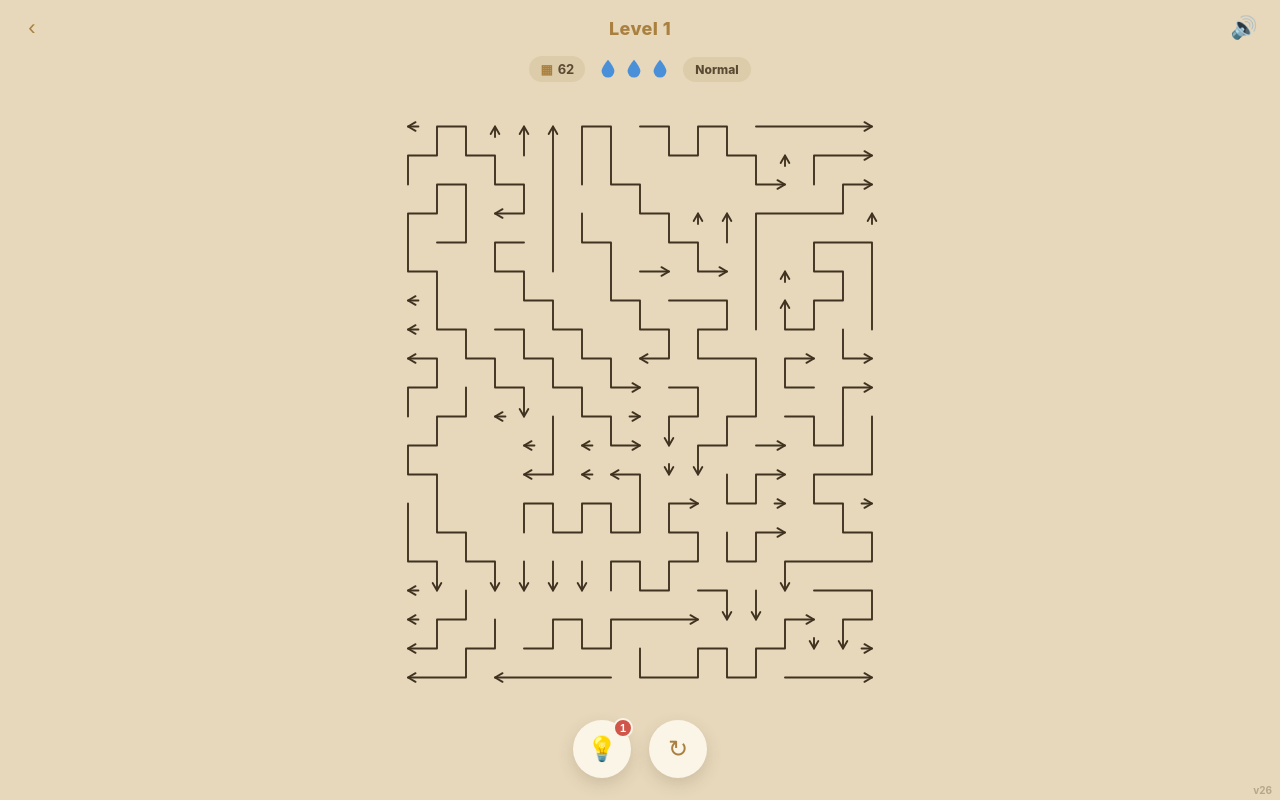
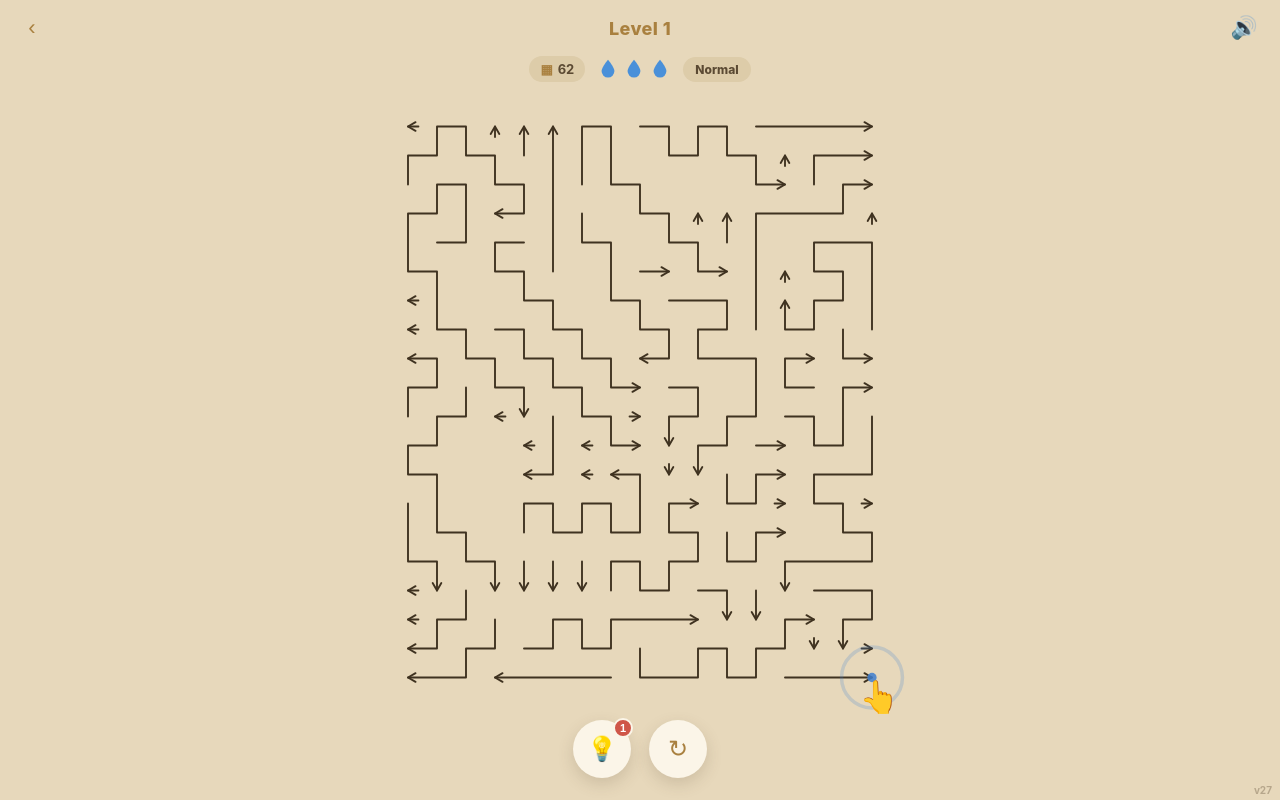
Before and after one commit to kiroaiwebdev-oss/Game, a website with bundled scripts: page index.html in a window 1280 px wide. Both pictures are taken after a click on the button "Play". Built offline with nearby package versions, Linux system fonts and the light colour scheme.

Commit message:
Best-practice polish: visual onboarding, ambient audio, cover template
- Visual in-gameplay onboarding: pulsing 'tap here' ripple + finger on a free
  arrow on level 1; skippable (dismissed on first tap); shown once (localStorage)
- Shorter menu text (limit text per CrazyGames onboarding guidance)
- Soft, slowly-breathing ambient pad (very low volume; muted by the mute button)
- assets/cover.svg: 1600x900 cover template to export as PNG
- v27; rebuilt release/arrowzen-crazygames.zip

```diff
--- a/index.html
+++ b/index.html
@@ -24,6 +24,6 @@
     <script>window.ARROW_PUZZLE_PLATFORM = 'itchio';</script>
     Default (no script / unknown) = 'local'.
   -->
-  <script type="module" src="src/main.js?v=26"></script>
+  <script type="module" src="src/main.js?v=27"></script>
 </body>
 </html>
--- a/src/game/audio.js
+++ b/src/game/audio.js
@@ -20,6 +20,38 @@ export class AudioEngine {
       this.master.connect(this.ctx.destination);
     }
     if (this.ctx.state === 'suspended') this.ctx.resume();
+    this._startAmbient();
+  }
+
+  // A very soft, slowly-breathing pad for a calm atmosphere (routed through
+  // master, so the mute button silences it too).
+  _startAmbient() {
+    if (!this.ctx || this.ambient) return;
+    const g = this.ctx.createGain();
+    g.gain.value = 0.05; // very subtle
+    const lp = this.ctx.createBiquadFilter();
+    lp.type = 'lowpass';
+    lp.frequency.value = 650;
+    // Slow "breathing" on the volume.
+    const lfo = this.ctx.createOscillator();
+    lfo.frequency.value = 0.08;
+    const lfoGain = this.ctx.createGain();
+    lfoGain.gain.value = 0.03;
+    lfo.connect(lfoGain);
+    lfoGain.connect(g.gain);
+    lfo.start();
+    // Soft low chord (C3, G3, C4), slightly detuned.
+    const oscs = [130.81, 196.0, 261.63].map((f, i) => {
+      const o = this.ctx.createOscillator();
+      o.type = 'sine';
+      o.frequency.value = f * (1 + i * 0.001);
+      o.connect(g);
+      o.start();
+      return o;
+    });
+    g.connect(lp);
+    lp.connect(this.master);
+    this.ambient = { g, oscs, lfo };
   }
 
   setMuted(muted) {
--- a/src/game/game.js
+++ b/src/game/game.js
@@ -27,6 +27,7 @@ export class Game {
     this.board = null;
     this.lives = 0; this.maxLives = 3; this.hints = 1;
     this.busy = false; this._running = false;
+    this.onboardCell = null; // visual "tap here" hint on the very first level
   }
 
   start() { if (!this._running) { this._running = true; this._loop(); } }
@@ -47,6 +48,13 @@ export class Game {
     this.animator.spawnAll(this.board.allArrows());
     this.state = GameState.PLAYING;
     this.busy = false;
+    // First-ever level: show a visual "tap here" hint on a free arrow (skippable
+    // — it disappears on the first tap). Shown only once, then never again.
+    this.onboardCell = null;
+    if (this.levelIndex === 0 && !isOnboarded()) {
+      const a = findHint(this.board);
+      if (a) { const h = this.board.head(a); this.onboardCell = { x: h.x, y: h.y }; }
+    }
     this.adapter.gameplayStart();
     this.hud.onLevelStart(this);
   }
@@ -61,6 +69,8 @@ export class Game {
 
   handleTap(cssX, cssY) {
     if (this.state !== GameState.PLAYING || this.busy) return;
+    // First tap dismisses the onboarding hint (skippable).
+    if (this.onboardCell) { this.onboardCell = null; setOnboarded(); }
     const cell = this.view.screenToCell(cssX, cssY);
     if (!cell) return;
     const id = this.board.occupant(cell.x, cell.y);
@@ -204,7 +214,7 @@ export class Game {
     const frame = () => {
       if (!this._running) return;
       this.animator.update();
-      if (this.board) this.view.render(this.buildDrawList());
+      if (this.board) this.view.render(this.buildDrawList(), this.onboardCell);
       requestAnimationFrame(frame);
     };
     requestAnimationFrame(frame);
@@ -220,3 +230,11 @@ export function saveProgress(unlockedUpTo) {
   try { const cur = loadProgress(); if (unlockedUpTo > cur) localStorage.setItem(PROGRESS_KEY, String(unlockedUpTo)); }
   catch (_) {}
 }
+
+const ONBOARD_KEY = 'arrowzen.onboarded';
+export function isOnboarded() {
+  try { return localStorage.getItem(ONBOARD_KEY) === '1'; } catch (_) { return false; }
+}
+export function setOnboarded() {
+  try { localStorage.setItem(ONBOARD_KEY, '1'); } catch (_) {}
+}
--- a/src/render/board2d.js
+++ b/src/render/board2d.js
@@ -113,11 +113,43 @@ export class Board2D {
     ctx.restore();
   }
 
-  render(items) {
+  render(items, onboard) {
     this._layout();
     const ctx = this.ctx;
     ctx.fillStyle = COLORS.paper;
     ctx.fillRect(0, 0, this.canvas.width, this.canvas.height);
     for (const it of items) this._drawArrow(it);
+    if (onboard) this._drawTapHint(onboard);
+  }
+
+  // Visual onboarding: a pulsing "tap here" ripple + finger over a free arrow.
+  _drawTapHint(cell) {
+    const ctx = this.ctx;
+    const [cx, cy] = this.cellToScreen(cell.x, cell.y);
+    const t = performance.now() / 1000;
+    const p = (t % 1.2) / 1.2; // 0..1 loop
+    const r = this.cell * 0.45 + p * this.cell * 1.0;
+    ctx.save();
+    // Expanding ripple ring.
+    ctx.globalAlpha = (1 - p) * 0.55;
+    ctx.strokeStyle = COLORS.escape;
+    ctx.lineWidth = Math.max(2, this.cell * 0.12);
+    ctx.beginPath();
+    ctx.arc(cx, cy, r, 0, Math.PI * 2);
+    ctx.stroke();
+    // Solid centre dot.
+    ctx.globalAlpha = 0.85;
+    ctx.fillStyle = COLORS.escape;
+    ctx.beginPath();
+    ctx.arc(cx, cy, this.cell * 0.16, 0, Math.PI * 2);
+    ctx.fill();
+    // Finger cue (gentle bob).
+    ctx.globalAlpha = 1;
+    const bob = Math.sin(t * 4) * this.cell * 0.06;
+    ctx.font = `${Math.round(this.cell * 1.1)}px serif`;
+    ctx.textAlign = 'center';
+    ctx.textBaseline = 'top';
+    ctx.fillText('\u{1F446}', cx + this.cell * 0.25, cy + this.cell * 0.2 + bob);
+    ctx.restore();
   }
 }
--- a/src/ui/hud.js
+++ b/src/ui/hud.js
@@ -8,7 +8,7 @@ const DROP_FULL = `<svg viewBox="0 0 24 24" class="hsvg"><path d="M12 2C12 2 5 1
 const DROP_EMPTY = `<svg viewBox="0 0 24 24" class="hsvg"><path d="M12 2C12 2 5 10.2 5 14.3A7 7 0 0 0 19 14.3C19 10.2 12 2 12 2z" fill="#d8c8a6"/></svg>`;
 
 // Visible build version so it's obvious which build is loaded (cache check).
-export const BUILD_VERSION = 'v26';
+export const BUILD_VERSION = 'v27';
 
 export class Hud {
   constructor(root) {
@@ -125,7 +125,7 @@ export class Hud {
     this._showControls(false);
     this._showOverlay(
       'Arrowzen',
-      'Tap an arrow to send it off the board. An arrow can leave only when its path to the edge is free. Clear every arrow to win. Relax and find the flow.',
+      'Tap arrows to clear the board. An arrow leaves when its path to the edge is free.',
       [{ label: 'Play', primary: true, onClick: () => { this.hideOverlay(); onStart(); } }]
     );
   }
```
Also changed, not shown: assets/cover.svg (added), 1 other file.
